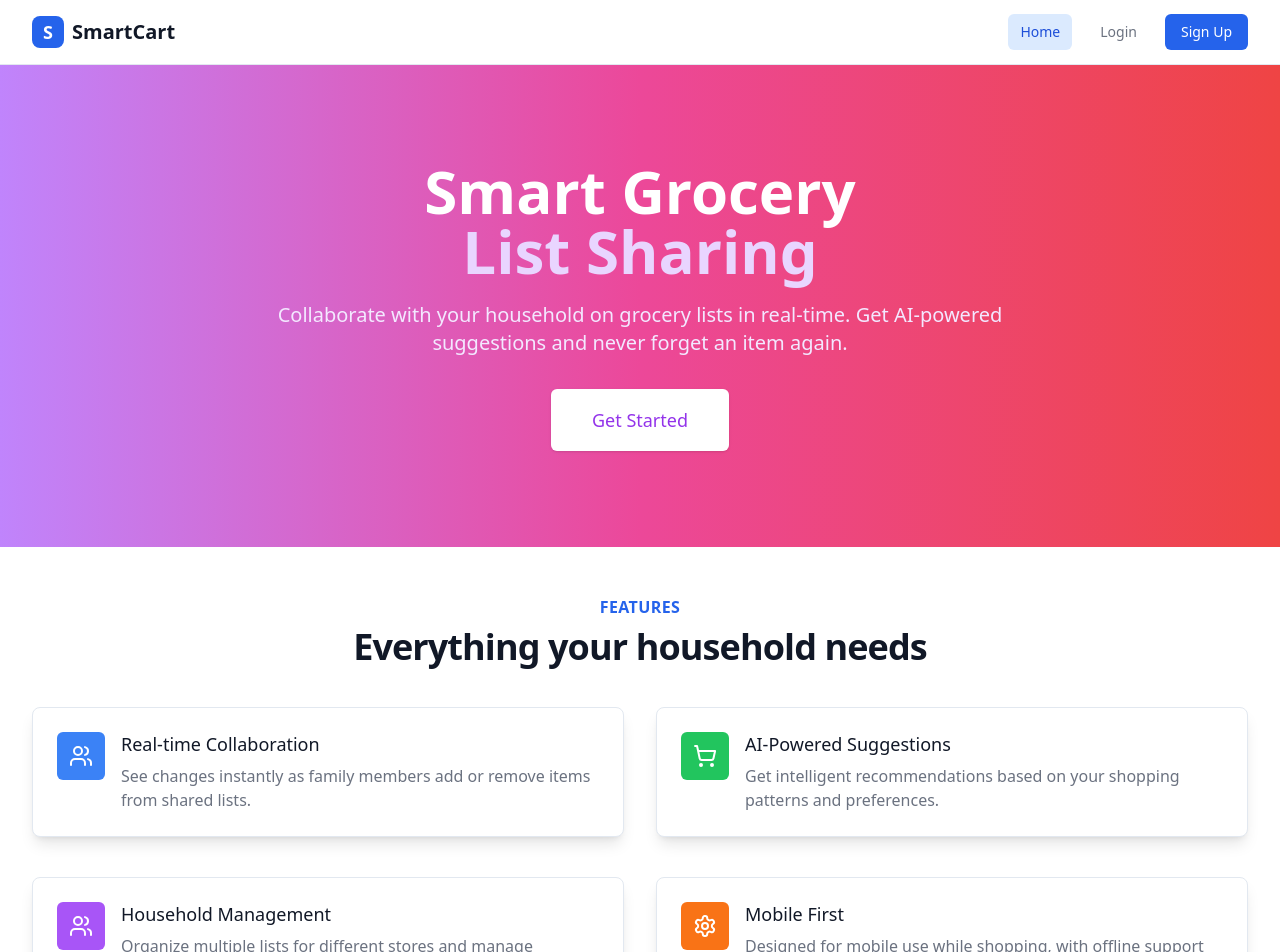
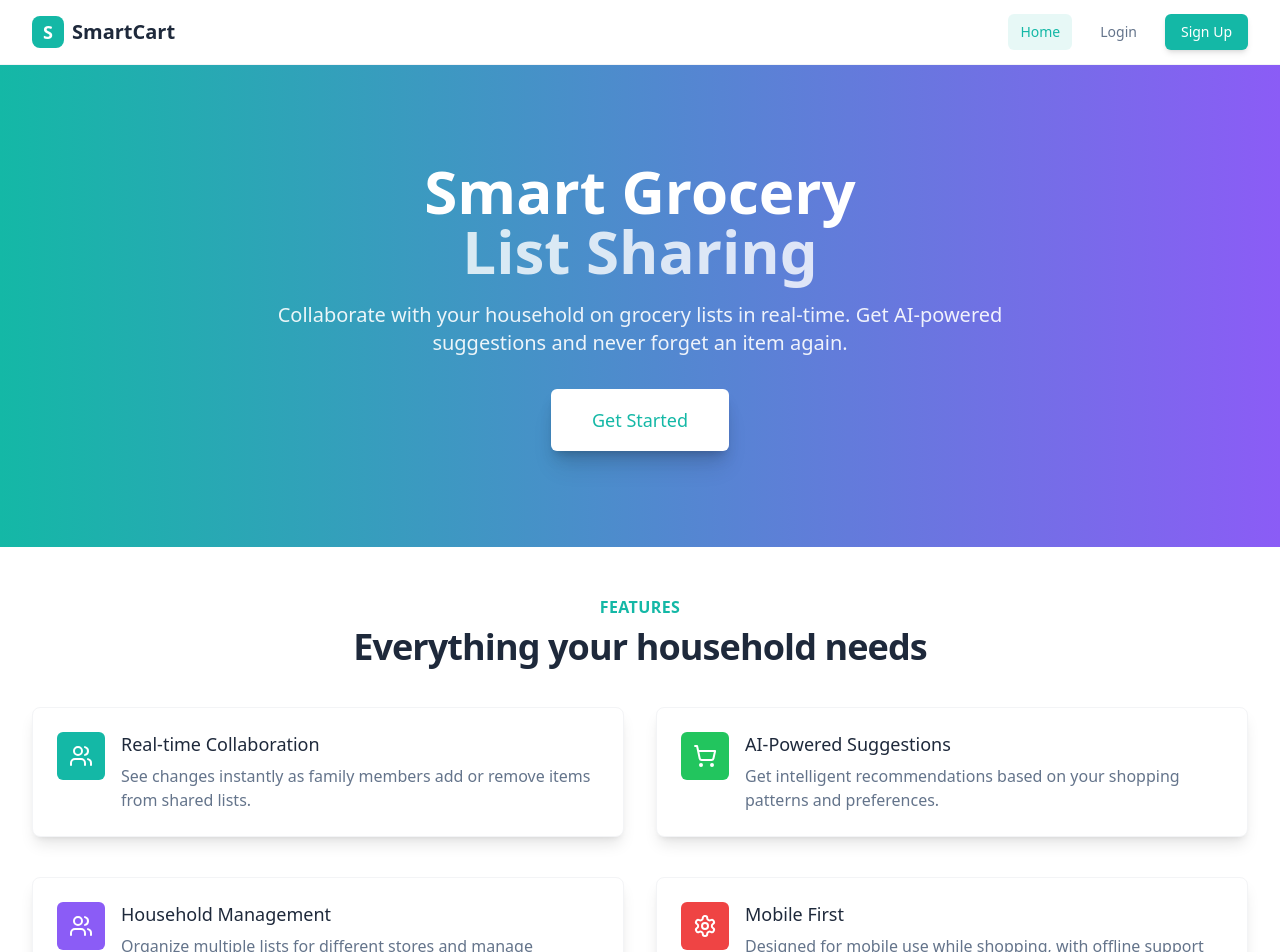
Before and after one commit to kennedyburch/Smart-Grocery-App, a React (Vite) app: page / in a window 1280 px wide. Shown: the top 952 px of the page. Built offline with nearby package versions, Linux system fonts and the light colour scheme; no server answers.

Commit message:
Added color palette

```diff
--- a/src/App.tsx
+++ b/src/App.tsx
@@ -9,7 +9,7 @@ import { ProtectedRoute, PublicOnlyRoute } from './components/ProtectedRoute';
 function App() {
   return (
     <Router>
-      <div className="min-h-screen bg-gray-50">
+      <div className="min-h-screen bg-smartcart-background-light">
         <Navigation />
         <Routes>
           <Route path="/" element={<HomePage />} />
@@ -44,41 +44,41 @@ function Navigation() {
   const location = useLocation();
 
   return (
-    <nav className="bg-white shadow-sm border-b">
+    <nav className="bg-white shadow-lg border-b border-gray-100">
       <div className="max-w-7xl mx-auto px-4 sm:px-6 lg:px-8">
         <div className="flex justify-between h-16">
           <div className="flex items-center">
             <div className="flex-shrink-0 flex items-center">
-              <div className="w-8 h-8 bg-blue-600 rounded-lg flex items-center justify-center">
+              <div className="w-8 h-8 bg-smartcart-primary rounded-lg flex items-center justify-center">
                 <span className="text-white font-bold text-lg">S</span>
               </div>
-              <span className="ml-2 text-xl font-bold text-gray-900">SmartCart</span>
+              <span className="ml-2 text-xl font-bold text-smartcart-text-primary">SmartCart</span>
             </div>
           </div>
           <div className="flex items-center space-x-4">
             <Link
               to="/"
-              className={`px-3 py-2 rounded-md text-sm font-medium ${
+              className={`px-3 py-2 rounded-md text-sm font-medium transition-colors ${
                 location.pathname === '/'
-                  ? 'bg-blue-100 text-blue-700'
-                  : 'text-gray-500 hover:text-gray-700'
+                  ? 'bg-smartcart-primary/10 text-smartcart-primary'
+                  : 'text-smartcart-text-secondary hover:text-smartcart-text-primary'
               }`}
             >
               Home
             </Link>
             <Link
               to="/login"
-              className={`px-3 py-2 rounded-md text-sm font-medium ${
+              className={`px-3 py-2 rounded-md text-sm font-medium transition-colors ${
                 location.pathname === '/login'
-                  ? 'bg-blue-100 text-blue-700'
-                  : 'text-gray-500 hover:text-gray-700'
+                  ? 'bg-smartcart-primary/10 text-smartcart-primary'
+                  : 'text-smartcart-text-secondary hover:text-smartcart-text-primary'
               }`}
             >
               Login
             </Link>
             <Link
               to="/signup"
-              className="bg-blue-600 hover:bg-blue-700 text-white px-4 py-2 rounded-md text-sm font-medium transition-colors"
+              className="bg-smartcart-primary hover:bg-smartcart-primary/90 text-white px-4 py-2 rounded-md text-sm font-medium transition-colors shadow-md"
             >
               Sign Up
             </Link>
@@ -92,24 +92,24 @@ function Navigation() {
 // Beautiful Homepage Component
 function HomePage() {
   return (
-    <div className="min-h-screen bg-gray-50">
+    <div className="min-h-screen bg-smartcart-background-light">
       {/* Hero Section */}
-      <div className="bg-gradient-to-r from-purple-400 via-pink-500 to-red-500">
+      <div className="bg-gradient-to-r from-smartcart-primary to-smartcart-secondary">
         <div className="max-w-7xl mx-auto py-16 px-4 sm:py-24 sm:px-6 lg:px-8">
           <div className="text-center">
             <h1 className="text-4xl font-extrabold text-white sm:text-5xl md:text-6xl">
               <span className="block">Smart Grocery</span>
-              <span className="block text-purple-200">List Sharing</span>
+              <span className="block text-white/80">List Sharing</span>
             </h1>
-            <p className="mt-3 max-w-md mx-auto text-base text-purple-100 sm:text-lg md:mt-5 md:text-xl md:max-w-3xl">
+            <p className="mt-3 max-w-md mx-auto text-base text-white/90 sm:text-lg md:mt-5 md:text-xl md:max-w-3xl">
               Collaborate with your household on grocery lists in real-time.
               Get AI-powered suggestions and never forget an item again.
             </p>
             <div className="mt-5 max-w-md mx-auto sm:flex sm:justify-center md:mt-8">
-              <div className="rounded-md shadow">
+              <div className="rounded-md shadow-lg">
                 <Link
                   to="/signup"
-                  className="w-full flex items-center justify-center px-8 py-3 border border-transparent text-base font-medium rounded-md text-purple-600 bg-white hover:bg-gray-50 md:py-4 md:text-lg md:px-10 transition-colors"
+                  className="w-full flex items-center justify-center px-8 py-3 border border-transparent text-base font-medium rounded-md text-smartcart-primary bg-white hover:bg-gray-50 md:py-4 md:text-lg md:px-10 transition-colors shadow-xl"
                 >
                   Get Started
                 </Link>
@@ -123,8 +123,8 @@ function HomePage() {
       <div className="py-12 bg-white">
         <div className="max-w-7xl mx-auto px-4 sm:px-6 lg:px-8">
           <div className="lg:text-center">
-            <h2 className="text-base text-blue-600 font-semibold tracking-wide uppercase">Features</h2>
-            <p className="mt-2 text-3xl leading-8 font-extrabold tracking-tight text-gray-900 sm:text-4xl">
+            <h2 className="text-base text-smartcart-primary font-semibold tracking-wide uppercase">Features</h2>
+            <p className="mt-2 text-3xl leading-8 font-extrabold tracking-tight text-smartcart-text-primary sm:text-4xl">
               Everything your household needs
             </p>
           </div>
@@ -132,16 +132,16 @@ function HomePage() {
           <div className="mt-10">
             <div className="space-y-10 md:space-y-0 md:grid md:grid-cols-2 md:gap-x-8 md:gap-y-10">
               {/* Real-time Collaboration */}
-              <div className="bg-white p-6 rounded-lg shadow-lg hover:shadow-xl transition-shadow border">
+              <div className="bg-white p-6 rounded-lg shadow-lg hover:shadow-xl transition-shadow border border-gray-100">
                 <div className="flex">
                   <div className="flex-shrink-0">
-                    <div className="flex items-center justify-center h-12 w-12 rounded-md bg-blue-500 text-white">
+                    <div className="flex items-center justify-center h-12 w-12 rounded-md bg-smartcart-primary text-white">
                       <Users className="h-6 w-6" />
                     </div>
                   </div>
                   <div className="ml-4">
-                    <h3 className="text-lg leading-6 font-medium text-gray-900">Real-time Collaboration</h3>
-                    <p className="mt-2 text-base text-gray-500">
+                    <h3 className="text-lg leading-6 font-medium text-smartcart-text-primary">Real-time Collaboration</h3>
+                    <p className="mt-2 text-base text-smartcart-text-secondary">
                       See changes instantly as family members add or remove items from shared lists.
                     </p>
                   </div>
@@ -149,16 +149,16 @@ function HomePage() {
               </div>
 
               {/* Smart Suggestions */}
-              <div className="bg-white p-6 rounded-lg shadow-lg hover:shadow-xl transition-shadow border">
+              <div className="bg-white p-6 rounded-lg shadow-lg hover:shadow-xl transition-shadow border border-gray-100">
                 <div className="flex">
                   <div className="flex-shrink-0">
-                    <div className="flex items-center justify-center h-12 w-12 rounded-md bg-green-500 text-white">
+                    <div className="flex items-center justify-center h-12 w-12 rounded-md bg-smartcart-success text-white">
                       <ShoppingCart className="h-6 w-6" />
                     </div>
                   </div>
                   <div className="ml-4">
-                    <h3 className="text-lg leading-6 font-medium text-gray-900">AI-Powered Suggestions</h3>
-                    <p className="mt-2 text-base text-gray-500">
+                    <h3 className="text-lg leading-6 font-medium text-smartcart-text-primary">AI-Powered Suggestions</h3>
+                    <p className="mt-2 text-base text-smartcart-text-secondary">
                       Get intelligent recommendations based on your shopping patterns and preferences.
                     </p>
                   </div>
@@ -166,16 +166,16 @@ function HomePage() {
               </div>
 
               {/* Household Management */}
-              <div className="bg-white p-6 rounded-lg shadow-lg hover:shadow-xl transition-shadow border">
+              <div className="bg-white p-6 rounded-lg shadow-lg hover:shadow-xl transition-shadow border border-gray-100">
                 <div className="flex">
                   <div className="flex-shrink-0">
-                    <div className="flex items-center justify-center h-12 w-12 rounded-md bg-purple-500 text-white">
+                    <div className="flex items-center justify-center h-12 w-12 rounded-md bg-smartcart-secondary text-white">
                       <Users className="h-6 w-6" />
                     </div>
                   </div>
                   <div className="ml-4">
-                    <h3 className="text-lg leading-6 font-medium text-gray-900">Household Management</h3>
-                    <p className="mt-2 text-base text-gray-500">
+                    <h3 className="text-lg leading-6 font-medium text-smartcart-text-primary">Household Management</h3>
+                    <p className="mt-2 text-base text-smartcart-text-secondary">
                       Organize multiple lists for different stores and manage household members easily.
                     </p>
                   </div>
@@ -183,16 +183,16 @@ function HomePage() {
               </div>
 
               {/* Mobile First */}
-              <div className="bg-white p-6 rounded-lg shadow-lg hover:shadow-xl transition-shadow border">
+              <div className="bg-white p-6 rounded-lg shadow-lg hover:shadow-xl transition-shadow border border-gray-100">
                 <div className="flex">
                   <div className="flex-shrink-0">
-                    <div className="flex items-center justify-center h-12 w-12 rounded-md bg-orange-500 text-white">
+                    <div className="flex items-center justify-center h-12 w-12 rounded-md bg-smartcart-warning text-white">
                       <Settings className="h-6 w-6" />
                     </div>
                   </div>
                   <div className="ml-4">
-                    <h3 className="text-lg leading-6 font-medium text-gray-900">Mobile First</h3>
-                    <p className="mt-2 text-base text-gray-500">
+                    <h3 className="text-lg leading-6 font-medium text-smartcart-text-primary">Mobile First</h3>
+                    <p className="mt-2 text-base text-smartcart-text-secondary">
                       Designed for mobile use while shopping, with offline support and quick actions.
                     </p>
                   </div>
@@ -262,18 +262,18 @@ function LoginPage() {
   };
 
   return (
-    <div className="min-h-screen flex items-center justify-center bg-gray-50 py-12 px-4 sm:px-6 lg:px-8">
+    <div className="min-h-screen flex items-center justify-center bg-smartcart-background-light py-12 px-4 sm:px-6 lg:px-8">
       <div className="max-w-md w-full space-y-8">
         <div>
-          <div className="mx-auto h-12 w-12 bg-blue-600 rounded-lg flex items-center justify-center">
+          <div className="mx-auto h-12 w-12 bg-smartcart-primary rounded-lg flex items-center justify-center">
             <span className="text-white font-bold text-xl">S</span>
           </div>
-          <h2 className="mt-6 text-center text-3xl font-extrabold text-gray-900">
+          <h2 className="mt-6 text-center text-3xl font-extrabold text-smartcart-text-primary">
             Sign in to your account
           </h2>
-          <p className="mt-2 text-center text-sm text-gray-600">
+          <p className="mt-2 text-center text-sm text-smartcart-text-secondary">
             Or{' '}
-            <Link to="/signup" className="font-medium text-blue-600 hover:text-blue-500">
+            <Link to="/signup" className="font-medium text-smartcart-primary hover:text-smartcart-primary/80">
               start your 14-day free trial
             </Link>
           </p>
--- a/tailwind.config.js
+++ b/tailwind.config.js
@@ -18,18 +18,34 @@ export default {
     },
     extend: {
       colors: {
+        // Custom SmartCart Color Palette
+        smartcart: {
+          primary: "#14B8A6",     // Teal
+          secondary: "#8B5CF6",   // Purple
+          background: {
+            light: "#FFFFFF",     // Background Light
+            dark: "#0F172A",      // Background Dark
+          },
+          text: {
+            primary: "#1E293B",   // Text Primary
+            secondary: "#64748B", // Text Secondary
+          },
+          success: "#22C55E",     // Success Green
+          warning: "#EF4444",     // Warning Red
+        },
+        // Keep existing shadcn/ui colors for components
         border: "hsl(var(--border))",
         input: "hsl(var(--input))",
         ring: "hsl(var(--ring))",
         background: "hsl(var(--background))",
         foreground: "hsl(var(--foreground))",
         primary: {
-          DEFAULT: "hsl(var(--primary))",
-          foreground: "hsl(var(--primary-foreground))",
+          DEFAULT: "#14B8A6", // Use your teal as primary
+          foreground: "#FFFFFF",
         },
         secondary: {
-          DEFAULT: "hsl(var(--secondary))",
-          foreground: "hsl(var(--secondary-foreground))",
+          DEFAULT: "#8B5CF6", // Use your purple as secondary
+          foreground: "#FFFFFF",
         },
         destructive: {
           DEFAULT: "hsl(var(--destructive))",
```
Also changed, not shown: src/pages/SignupPage.tsx (+8 -8 lines), 1 other file (tests, documents, lock files or other folders).
